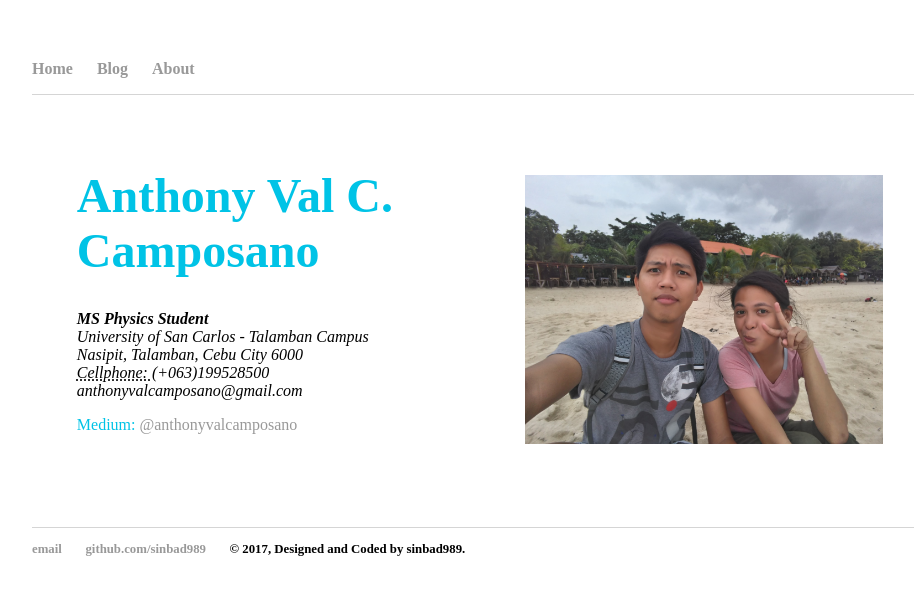
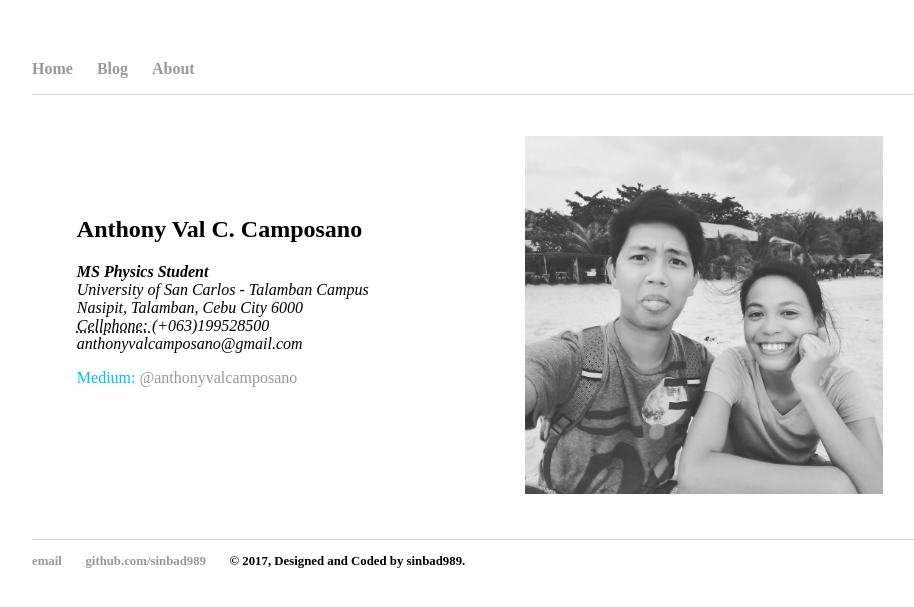
Before and after one commit to sinbad989/sinbad989.github.io, a Jekyll site: the page built from about/index.html, in a window 1280 px wide. Shown: the top 607 px of the page, without its empty margins (160-1074 px from the left). Built offline with Jekyll 4.4.1, drawn with Linux system fonts in a browser that asks for light colours; some web fonts are replaced.

Commit message:
add images

```diff
--- a/_layouts/default.html
+++ b/_layouts/default.html
@@ -4,7 +4,7 @@
 			<title>{{ page.title }}</title>
 			<!-- link to main stylesheet -->
 			<link rel="stylesheet" type="text/css" href="/css/main.css">
-			<link href="https://fonts.googleapis.com/css?family=Playfair+Display|Sorts+Mill+Goudy" rel="stylesheet">
+			<link href="https://fonts.googleapis.com/css?family=Droid+Serif" rel="stylesheet">
 		</head>
 		<body>
 			<nav class="header">
--- a/about/index.html
+++ b/about/index.html
@@ -6,7 +6,7 @@ title: about
 	<div class="cv">
 		<br>
 		<div class="author">
-			<h1>Anthony Val C. Camposano</h1>
+			<h2>Anthony Val C. Camposano</h2>
 			<address>
 			<strong>MS Physics Student</strong><br>
 			University of San Carlos - Talamban Campus<br>
--- a/css/main.css
+++ b/css/main.css
@@ -3,7 +3,7 @@
 }*/
 
 * {
-    font-family: 'Sorts Mill Goudy', serif;
+    font-family: 'Droid Serif', serif;
 }
 body {
     margin: 60px auto;
```
Also changed, not shown: assets/author.JPG.
